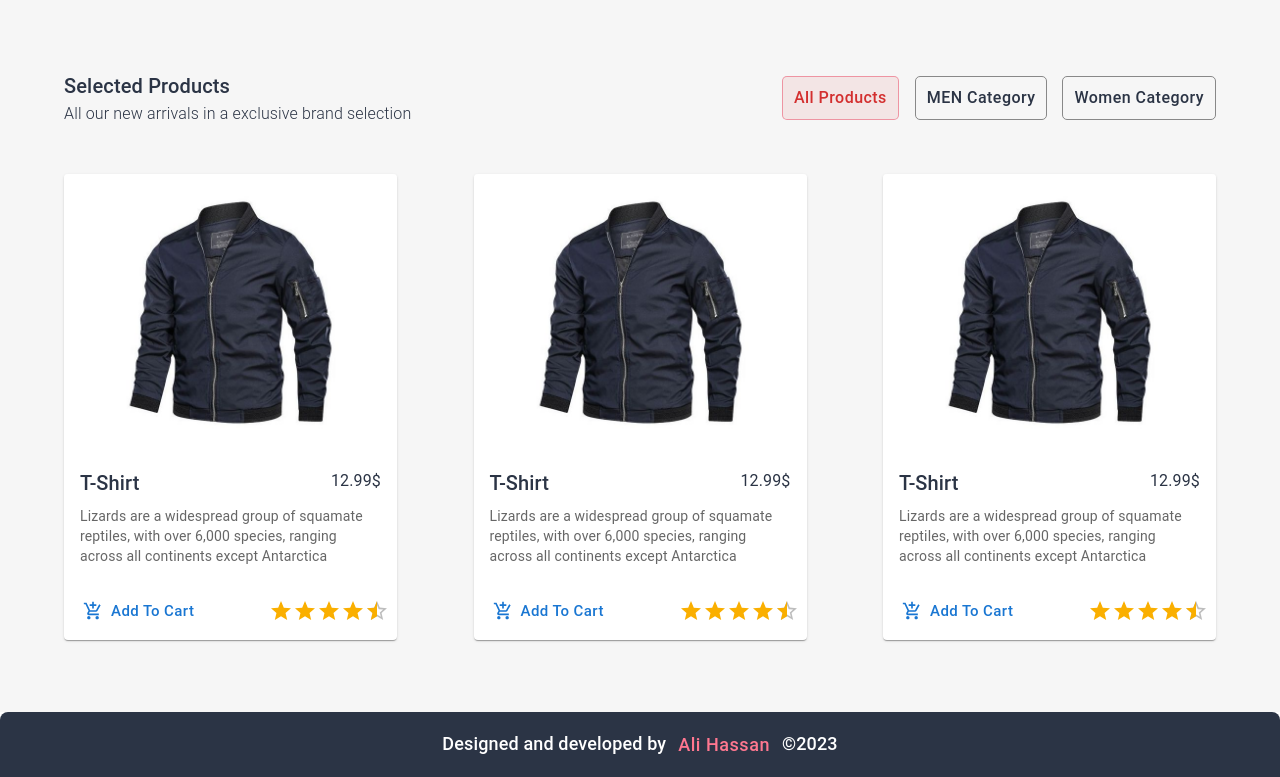
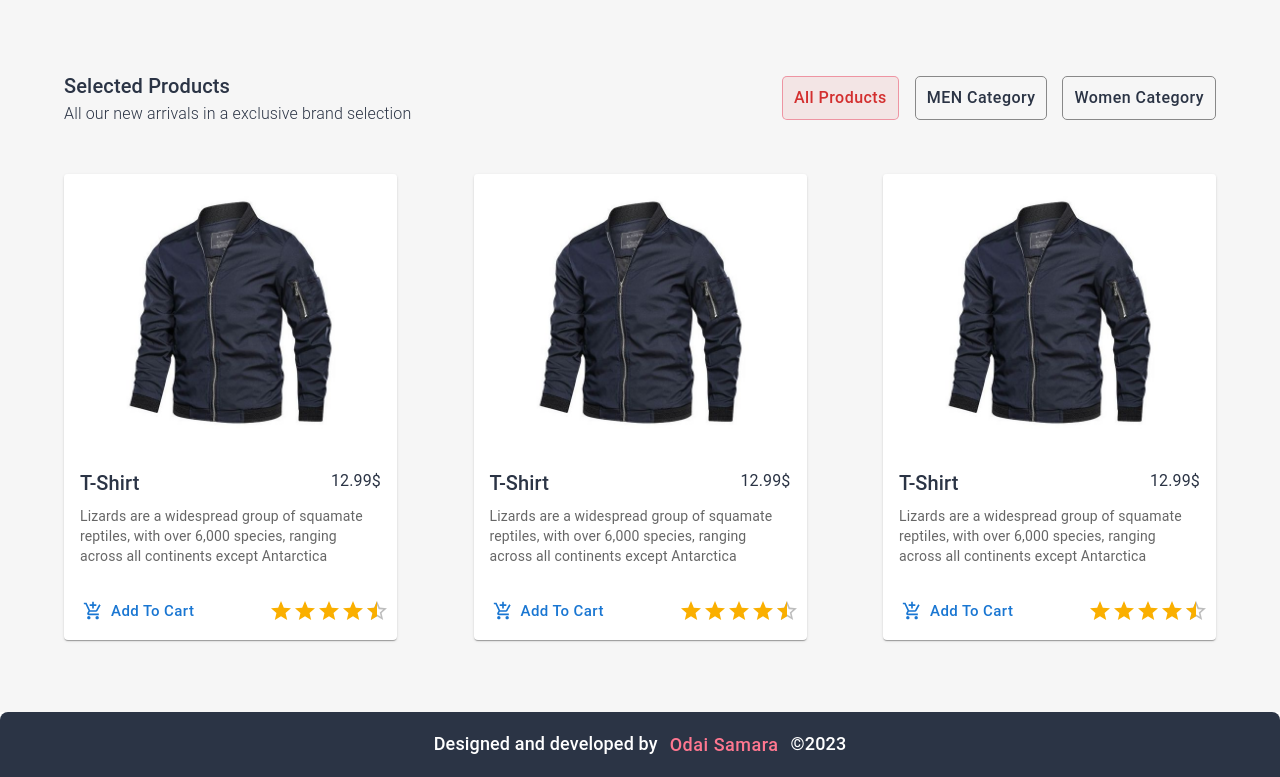
Before and after one commit to OdaiSamara/E-commerce, a React (Vite) app: page / in a window 1280 px wide. Shown: the part 769-1546 px from the top of the page. Built offline with nearby package versions, Linux system fonts and the light colour scheme.

Commit message:
Update Footer.jsx

```diff
--- a/src/components/footer/Footer.jsx
+++ b/src/components/footer/Footer.jsx
@@ -29,7 +29,7 @@ const Footer = () => {
                     variant="text"
                     color="primary"
                 >
-                    Ali Hassan
+                 Odai Samara
                 </Button>
                 ©2023
             </Typography>
```
